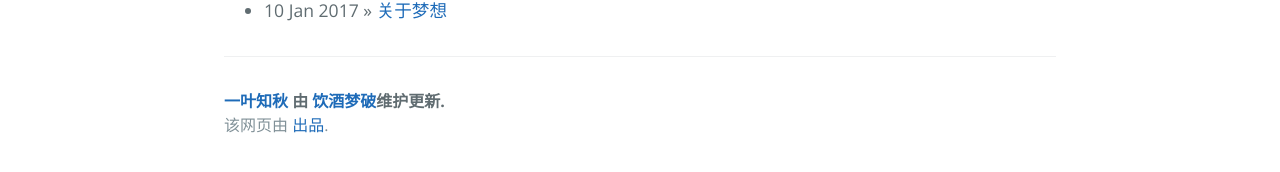
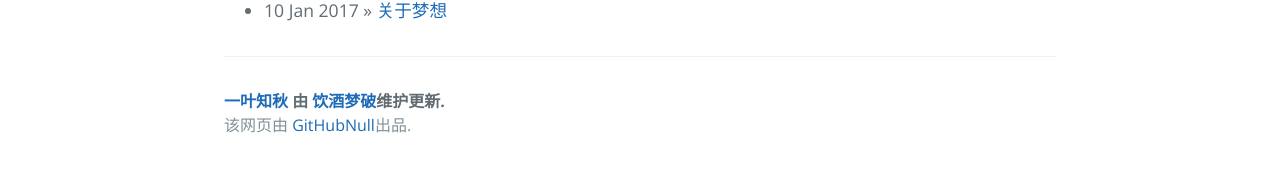
Before and after one commit to GitHubNull/GitHubNull.github.io, a Jekyll site: the page built from index.html, in a window 1280 px wide. Shown: the part 486-658 px from the top of the page. Built offline with Jekyll 4.4.1, drawn with Linux system fonts in a browser that asks for light colours; the list of posts is cut into pages by our own code.

Commit message:
Update page-footer.html

```diff
--- a/_includes/page-footer.html
+++ b/_includes/page-footer.html
@@ -1,4 +1,4 @@
 <footer class="site-footer">
   <span class="site-footer-owner"><a href="{{ site.url }}">{{ site.title }}</a> 由 <a href="{{ site.author.url }}">{{ site.author.name }}</a>维护更新.</span>
-  <span class="site-footer-credits">该网页由 <a href="https://GitHubNull.github.com">出品</a>.</span>
+  <span class="site-footer-credits">该网页由 <a href="https://GitHubNull.github.com">GitHubNull</a>出品.</span>
 </footer>
```
